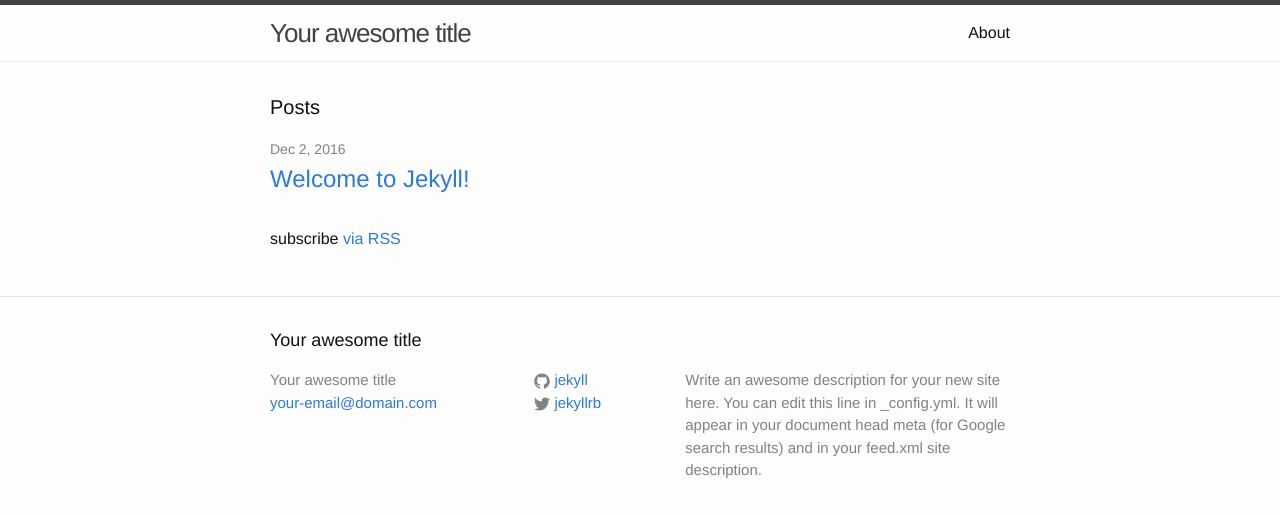
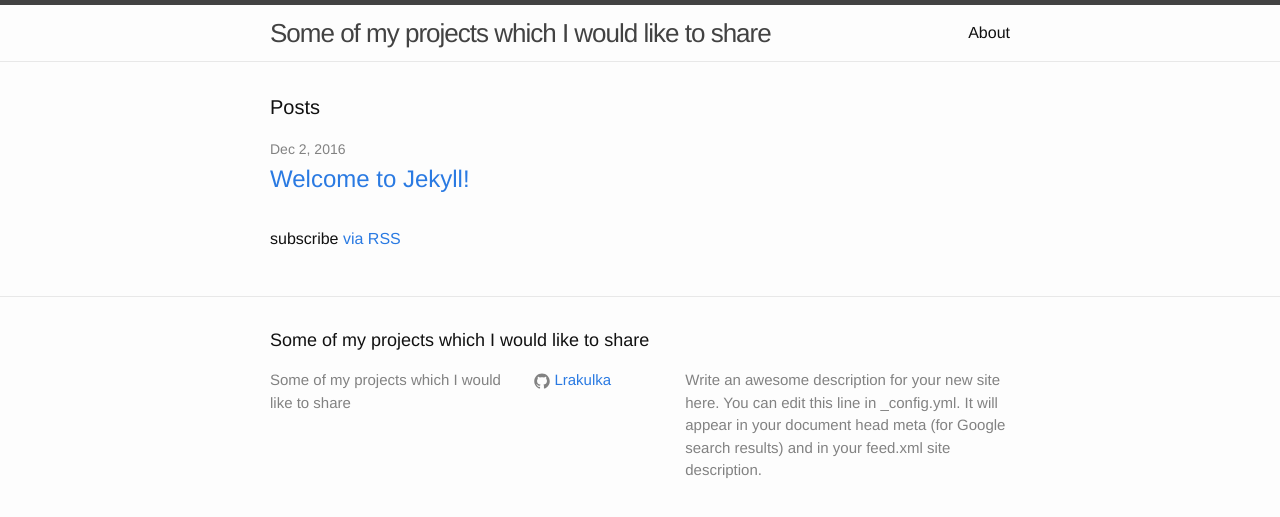
Before and after one commit to Lrakulka/lrakulka.github.com, a Jekyll site: the page built from index.html, in a window 1280 px wide. Shown: the top 517 px of the page. Built offline with Jekyll 4.4.1, drawn with Linux system fonts in a browser that asks for light colours.

Commit message:
Update _config.yml

```diff
--- a/_config.yml
+++ b/_config.yml
@@ -6,16 +6,14 @@
 # 'jekyll serve'. If you change this file, please restart the server process.
 
 # Site settings
-title: Your awesome title
-email: your-email@domain.com
+title: Some of my projects which I would like to share
 description: > # this means to ignore newlines until "baseurl:"
   Write an awesome description for your new site here. You can edit this
   line in _config.yml. It will appear in your document head meta (for
   Google search results) and in your feed.xml site description.
 baseurl: "" # the subpath of your site, e.g. /blog
-url: "http://yourdomain.com" # the base hostname & protocol for your site
-twitter_username: jekyllrb
-github_username:  jekyll
+url: "http://lrakulka.github.com" # the base hostname & protocol for your site
+github_username:  Lrakulka
 
 # Build settings
 markdown: kramdown
```
